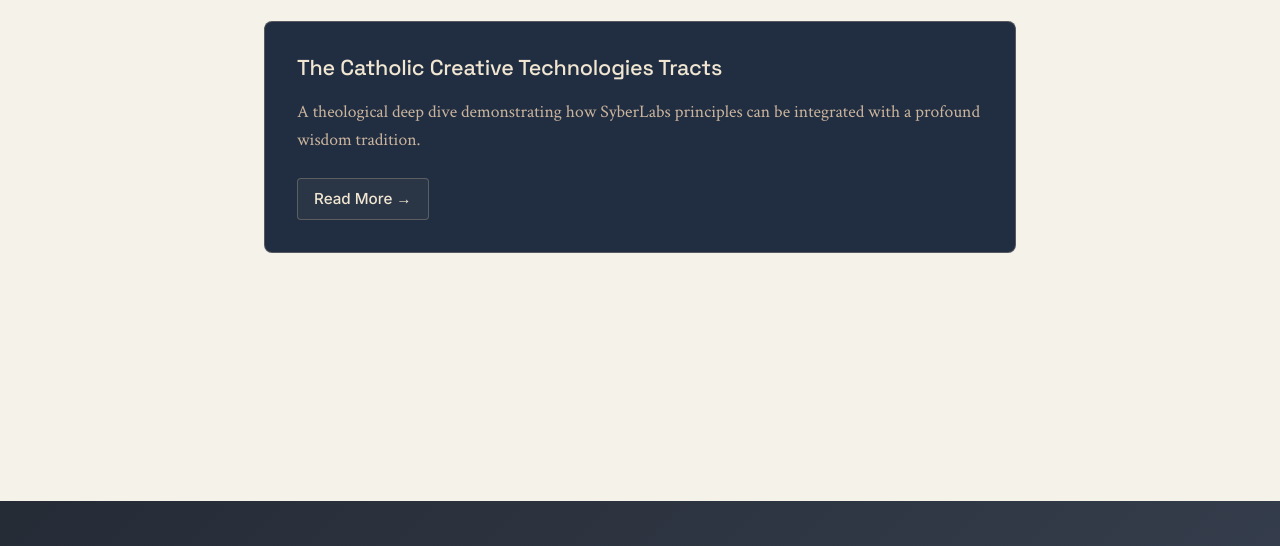
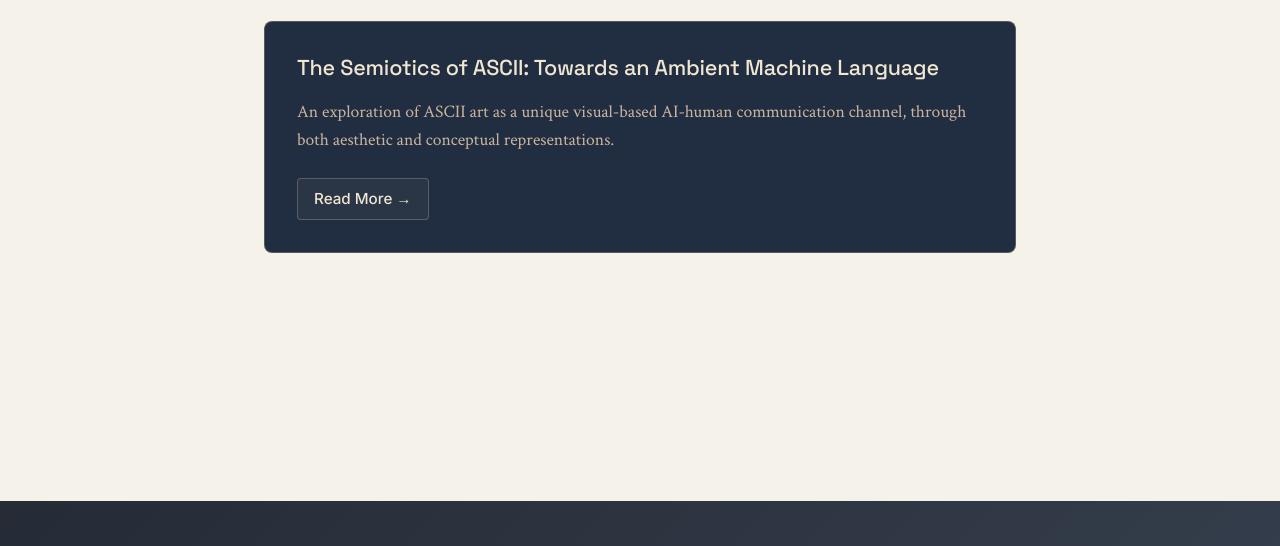
Before and after one commit to SyberLabs/syberlabs-portal, a plain HTML site: page foundations-html.html in a window 1280 px wide. Shown: the part 4546-5092 px from the top of the page. Drawn offline with Linux system fonts and the light colour scheme.

Commit message:
Launch SyberLabs Website v1.0

```diff
--- a/foundations-html.html
+++ b/foundations-html.html
@@ -154,9 +154,9 @@
                 </div>
 
                 <div class="doc-card">
-                    <h3>The Catholic Creative Technologies Tracts</h3>
-                    <p>A theological deep dive demonstrating how SyberLabs principles can be integrated with a profound wisdom tradition.</p>
-                    <a href="cct.html" class="doc-link">Read More →</a>
+                    <h3>The Semiotics of ASCII: Towards an Ambient Machine Language</h3>
+                    <p>An exploration of ASCII art as a unique visual-based AI-human communication channel, through both aesthetic and conceptual representations. </p>
+                    <a href="./writings/ASCII Language_ A Theoretical Framework for Human-Computer Interaction.pdf" class="doc-link">Read More →</a>
                 </div>
 
             </div>
```
Also changed, not shown: 6 other files.
